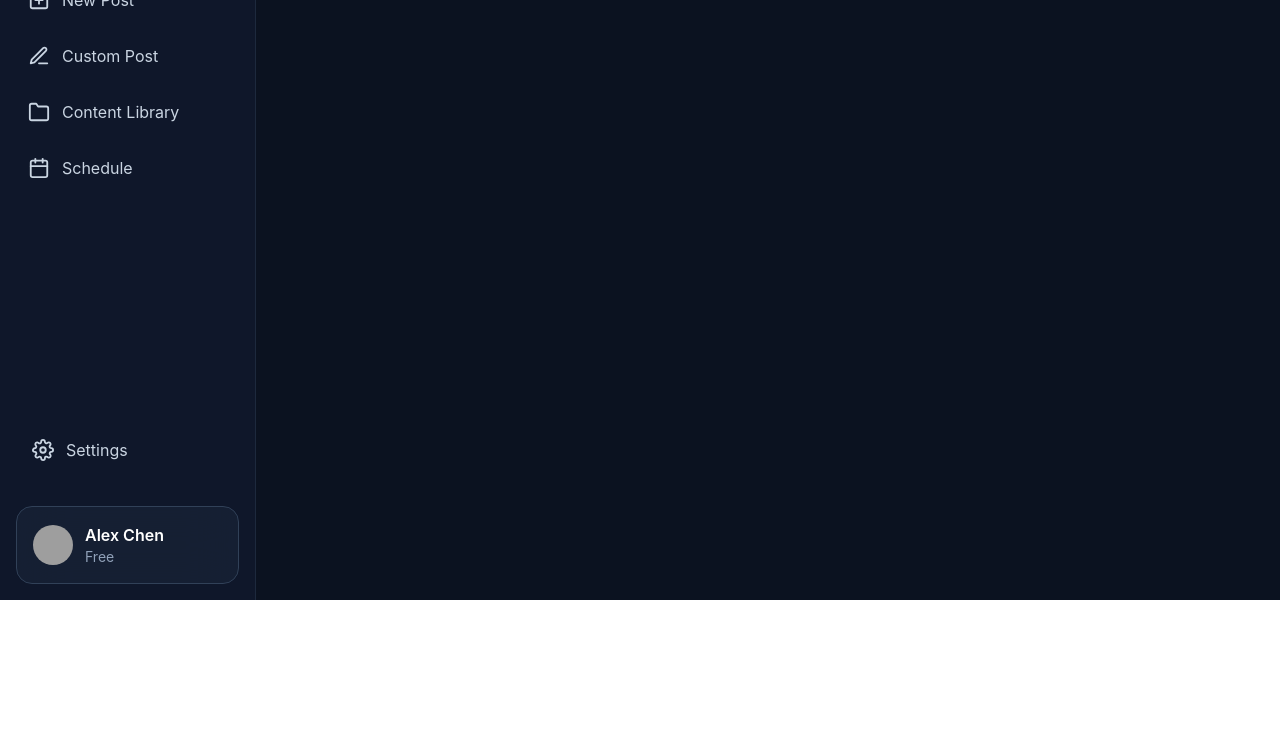
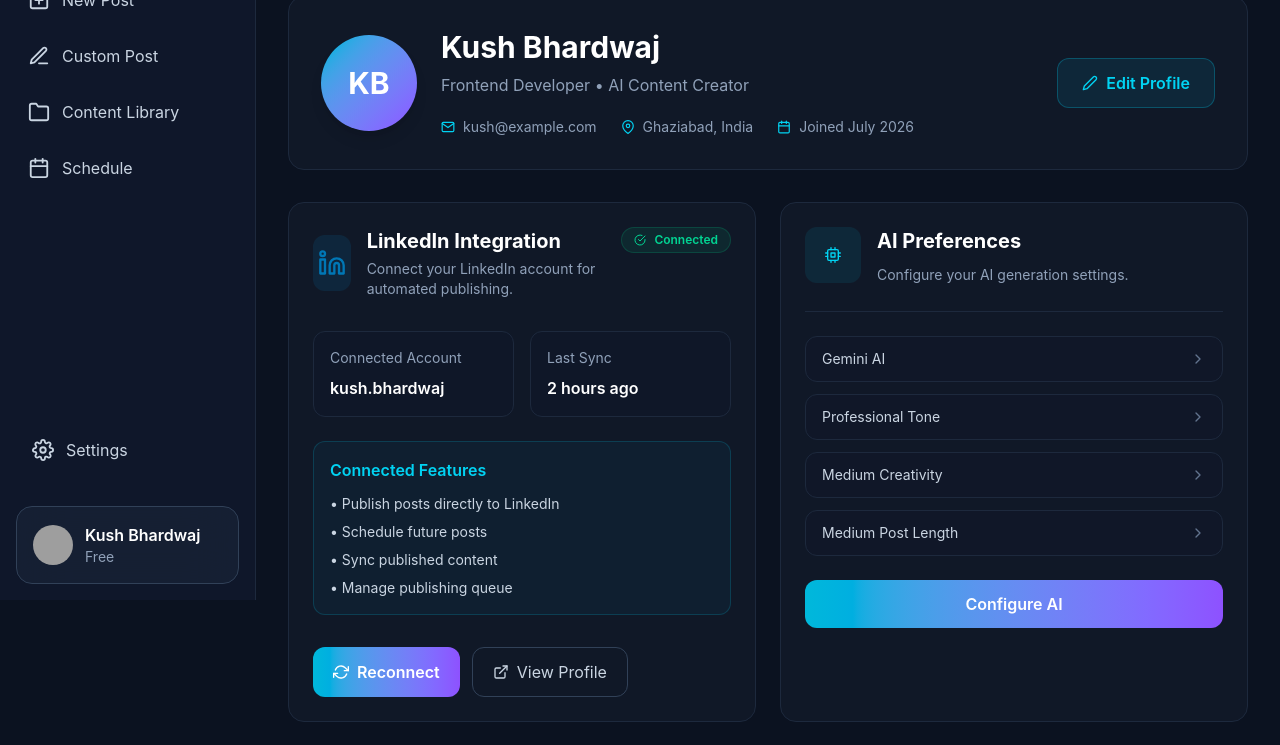
Before and after one commit to kushB645/ForgeFlow, a React app in the folder frontend/: page /settings in a window 1280 px wide. Shown: the part 200-945 px from the top of the page. Before the commit the page ends 800 px from the top, so only its background shows below. Built offline with nearby package versions, Linux system fonts and the light colour scheme; grey boxes are pictures that could not be loaded; the HTML template or start-up script is replaced by a standard one.

Commit message:
completed all-over designing part

```diff
--- a/frontend/src/components/Sidebar/Sidebar.jsx
+++ b/frontend/src/components/Sidebar/Sidebar.jsx
@@ -76,10 +76,14 @@ const Sidebar = () => {
       {/* settings */}
 
       <div className="mt-auto p-4  border-slate-800">
-        <li className="flex items-center w-full gap-3 rounded-xl px-4 py-3 text-slate-300 hover:bg-slate-800">
-          <FiSettings size={22} />
-          Settings
+        <ul>
+          <li>
+          <NavLink to="/settings" className="flex items-center gap-3 rounded-xl px-4 py-3 text-slate-300 hover:bg-slate-800">
+            <FiSettings size={22} />
+            Settings
+          </NavLink>
         </li>
+        </ul>
       </div>
 
       {/* profile */}
@@ -93,7 +97,7 @@ const Sidebar = () => {
           />
 
           <div className="">
-            <h3 className="text-base font-semibold text-white">Alex Chen</h3>
+            <h3 className="text-base font-semibold text-white">Kush Bhardwaj</h3>
             <p className="text-sm text-slate-400">Free</p>
           </div>
         </div>
--- a/frontend/src/pages/Setting/IntegrationCard.jsx
+++ b/frontend/src/pages/Setting/IntegrationCard.jsx
@@ -1,9 +1,88 @@
-import React from 'react'
+import {
+  FiLinkedin,
+  FiCheckCircle,
+  FiRefreshCw,
+  FiExternalLink,
+} from "react-icons/fi";
 
 const IntegrationCard = () => {
   return (
-    <div>IntegrationCard</div>
-  )
-}
+    <div className="rounded-2xl border border-slate-800 bg-[#101827] p-6 transition-all duration-300 hover:border-cyan-500/30">
+      {/* Header */}
+      <div className="flex items-start justify-between">
+        <div className="flex items-center gap-4">
+          <div className="flex h-14 w-14 items-center justify-center rounded-xl bg-[#0077B5]/15 text-[#0077B5]">
+            <FiLinkedin size={28} />
+          </div>
 
-export default IntegrationCard
+          <div>
+            <h2 className="text-xl font-bold text-white">
+              LinkedIn Integration
+            </h2>
+
+            <p className="mt-1 text-sm text-slate-400">
+              Connect your LinkedIn account for automated publishing.
+            </p>
+          </div>
+        </div>
+
+        <span className="flex items-center gap-2 rounded-full border border-emerald-500/20 bg-emerald-500/10 px-3 py-1 text-xs font-semibold text-emerald-400">
+          <FiCheckCircle />
+          Connected
+        </span>
+      </div>
+
+      {/* Stats */}
+      <div className="mt-8 grid grid-cols-2 gap-4">
+        <div className="rounded-xl border border-slate-800 bg-slate-900/50 p-4">
+          <p className="text-sm text-slate-400">
+            Connected Account
+          </p>
+
+          <h3 className="mt-2 font-semibold text-white">
+            kush.bhardwaj
+          </h3>
+        </div>
+
+        <div className="rounded-xl border border-slate-800 bg-slate-900/50 p-4">
+          <p className="text-sm text-slate-400">
+            Last Sync
+          </p>
+
+          <h3 className="mt-2 font-semibold text-white">
+            2 hours ago
+          </h3>
+        </div>
+      </div>
+
+      {/* Information */}
+      <div className="mt-6 rounded-xl border border-cyan-500/20 bg-cyan-500/5 p-4">
+        <h4 className="font-semibold text-cyan-400">
+          Connected Features
+        </h4>
+
+        <ul className="mt-3 space-y-2 text-sm text-slate-300">
+          <li>• Publish posts directly to LinkedIn</li>
+          <li>• Schedule future posts</li>
+          <li>• Sync published content</li>
+          <li>• Manage publishing queue</li>
+        </ul>
+      </div>
+
+      {/* Footer */}
+      <div className="mt-8 flex flex-wrap gap-3">
+        <button className="flex items-center gap-2 rounded-xl bg-gradient-to-r from-cyan-500 to-violet-500 px-5 py-3 font-semibold text-white transition hover:opacity-90">
+          <FiRefreshCw />
+          Reconnect
+        </button>
+
+        <button className="flex items-center gap-2 rounded-xl border border-slate-700 px-5 py-3 text-slate-300 transition hover:border-cyan-500 hover:text-cyan-400">
+          <FiExternalLink />
+          View Profile
+        </button>
+      </div>
+    </div>
+  );
+};
+
+export default IntegrationCard;
--- a/frontend/src/pages/Setting/ProfileCard.jsx
+++ b/frontend/src/pages/Setting/ProfileCard.jsx
@@ -1,9 +1,53 @@
-import React from 'react'
+import { FiEdit2, FiMail, FiMapPin, FiCalendar } from "react-icons/fi";
 
 const ProfileCard = () => {
   return (
-    <div>ProfileCard</div>
-  )
-}
+    <div className="rounded-2xl border border-slate-800 bg-[#101827] p-8">
+      <div className="flex flex-col gap-8 lg:flex-row lg:items-center lg:justify-between">
+        {/* Left */}
+        <div className="flex items-center gap-6">
+          {/* Avatar */}
+          <div className="flex h-24 w-24 items-center justify-center rounded-full bg-gradient-to-br from-cyan-500 to-violet-500 text-3xl font-bold text-white shadow-lg">
+            KB
+          </div>
 
-export default ProfileCard
+          {/* Info */}
+          <div>
+            <h2 className="text-3xl font-bold text-white">
+              Kush Bhardwaj
+            </h2>
+
+            <p className="mt-2 text-slate-400">
+              Frontend Developer • AI Content Creator
+            </p>
+
+            <div className="mt-5 flex flex-wrap gap-6 text-sm text-slate-400">
+              <div className="flex items-center gap-2">
+                <FiMail className="text-cyan-400" />
+                kush@example.com
+              </div>
+
+              <div className="flex items-center gap-2">
+                <FiMapPin className="text-cyan-400" />
+                Ghaziabad, India
+              </div>
+
+              <div className="flex items-center gap-2">
+                <FiCalendar className="text-cyan-400" />
+                Joined July 2026
+              </div>
+            </div>
+          </div>
+        </div>
+
+        {/* Right */}
+        <button className="flex items-center justify-center gap-2 rounded-xl border border-cyan-500/30 bg-cyan-500/10 px-6 py-3 font-semibold text-cyan-400 transition hover:border-cyan-400 hover:bg-cyan-500/20">
+          <FiEdit2 />
+          Edit Profile
+        </button>
+      </div>
+    </div>
+  );
+};
+
+export default ProfileCard;
--- a/frontend/src/pages/Setting/SettingCard.jsx
+++ b/frontend/src/pages/Setting/SettingCard.jsx
@@ -1,9 +1,56 @@
-import React from 'react'
+import { FiChevronRight } from "react-icons/fi";
 
-const SettingCard = () => {
+const SettingCard = ({
+  icon,
+  title,
+  description,
+  items = [],
+  buttonText,
+}) => {
   return (
-    <div>SettingCard</div>
-  )
-}
+    <div className="group rounded-2xl border border-slate-800 bg-[#101827] p-6 transition-all duration-300 hover:-translate-y-1 hover:border-cyan-500/40">
+      {/* Header */}
+      <div className="flex items-start gap-4">
+        <div className="flex h-14 w-14 items-center justify-center rounded-xl bg-cyan-500/10 text-cyan-400">
+          {icon}
+        </div>
 
-export default SettingCard
+        <div className="flex-1">
+          <h2 className="text-xl font-bold text-white">
+            {title}
+          </h2>
+
+          <p className="mt-2 text-sm leading-6 text-slate-400">
+            {description}
+          </p>
+        </div>
+      </div>
+
+      {/* Divider */}
+      <div className="my-6 border-t border-slate-800"></div>
+
+      {/* Options */}
+      <div className="space-y-3">
+        {items.map((item, index) => (
+          <div
+            key={index}
+            className="flex items-center justify-between rounded-xl border border-slate-800 bg-slate-900/40 px-4 py-3 transition hover:border-cyan-500/30 hover:bg-slate-900"
+          >
+            <span className="text-sm text-slate-300">
+              {item}
+            </span>
+
+            <FiChevronRight className="text-slate-500 transition group-hover:text-cyan-400" />
+          </div>
+        ))}
+      </div>
+
+      {/* Footer */}
+      <button className="mt-6 w-full rounded-xl bg-gradient-to-r from-cyan-500 to-violet-500 py-3 font-semibold text-white transition hover:opacity-90">
+        {buttonText}
+      </button>
+    </div>
+  );
+};
+
+export default SettingCard;
--- a/frontend/src/pages/Setting/Settings.jsx
+++ b/frontend/src/pages/Setting/Settings.jsx
@@ -1,9 +1,130 @@
-import React from 'react'
+import {
+  FiUser,
+  FiLink,
+  FiCpu,
+  FiBell,
+  FiMoon,
+  FiShield,
+} from "react-icons/fi";
+
+import ProfileCard from "./ProfileCard";
+import IntegrationCard from "./IntegrationCard";
+import SettingCard from "./SettingCard";
 
 const Settings = () => {
   return (
-    <div>Settings</div>
-  )
-}
+    <section className="space-y-8">
+      {/* Hero */}
+      <div>
+        <span className="rounded-full border border-cyan-500/30 bg-cyan-500/10 px-4 py-1 text-sm font-medium text-cyan-400">
+          Preferences
+        </span>
 
-export default Settings
+        <h1 className="mt-5 text-5xl font-bold text-white">
+          Settings
+        </h1>
+
+        <p className="mt-3 max-w-2xl text-lg text-slate-400">
+          Manage your account, AI preferences, integrations and workspace
+          settings.
+        </p>
+      </div>
+
+      {/* Profile */}
+      <ProfileCard />
+
+      {/* Grid */}
+      <div className="grid grid-cols-1 gap-6 xl:grid-cols-2">
+        <IntegrationCard />
+
+        <SettingCard
+          icon={<FiCpu />}
+          title="AI Preferences"
+          description="Configure your AI generation settings."
+          items={[
+            "Gemini AI",
+            "Professional Tone",
+            "Medium Creativity",
+            "Medium Post Length",
+          ]}
+          buttonText="Configure AI"
+        />
+
+        <SettingCard
+          icon={<FiBell />}
+          title="Notifications"
+          description="Choose when ForgeFlow should notify you."
+          items={[
+            "Publishing Success",
+            "Publishing Failure",
+            "Weekly Summary",
+            "AI Suggestions",
+          ]}
+          buttonText="Manage Notifications"
+        />
+
+        <SettingCard
+          icon={<FiMoon />}
+          title="Appearance"
+          description="Personalize your workspace."
+          items={[
+            "Dark Theme",
+            "Cyan Accent",
+            "Smooth Animations",
+            "Comfortable Layout",
+          ]}
+          buttonText="Customize"
+        />
+
+        <SettingCard
+          icon={<FiShield />}
+          title="Security"
+          description="Protect your account and data."
+          items={[
+            "Change Password",
+            "Two-Factor Authentication",
+            "Login Sessions",
+            "Export Account Data",
+          ]}
+          buttonText="Security Settings"
+        />
+
+        <SettingCard
+          icon={<FiUser />}
+          title="Account"
+          description="Manage your personal information."
+          items={[
+            "Update Email",
+            "Change Username",
+            "Language",
+            "Timezone",
+          ]}
+          buttonText="Edit Account"
+        />
+      </div>
+
+      {/* Danger Zone */}
+      <div className="rounded-2xl border border-red-500/20 bg-red-500/5 p-6">
+        <h2 className="text-xl font-bold text-red-400">
+          Danger Zone
+        </h2>
+
+        <p className="mt-2 text-slate-400">
+          These actions cannot be undone.
+        </p>
+
+        <div className="mt-6 flex gap-4">
+          <button className="rounded-xl border border-red-500/30 px-5 py-3 text-red-400 transition hover:bg-red-500/10">
+            Delete All Drafts
+          </button>
+
+          <button className="rounded-xl bg-red-600 px-5 py-3 font-semibold text-white transition hover:bg-red-500">
+            Delete Account
+          </button>
+        </div>
+      </div>
+    </section>
+  );
+};
+
+export default Settings;
```
